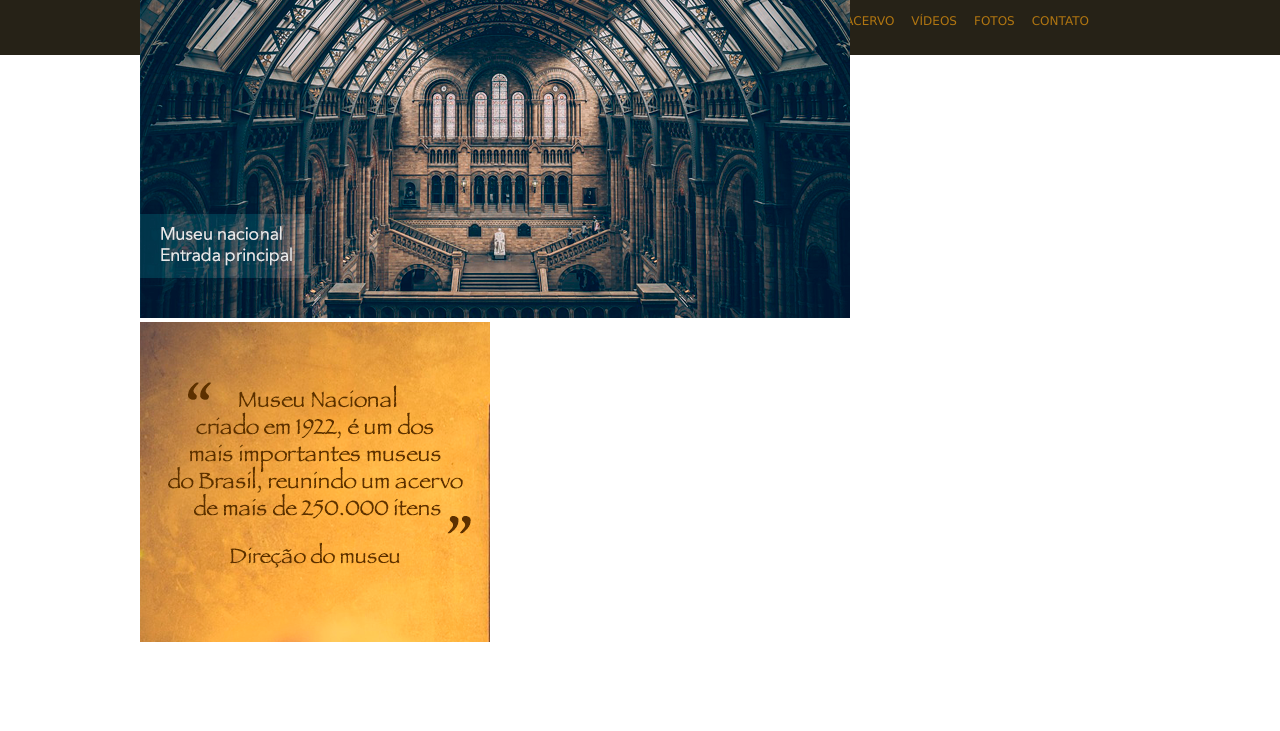
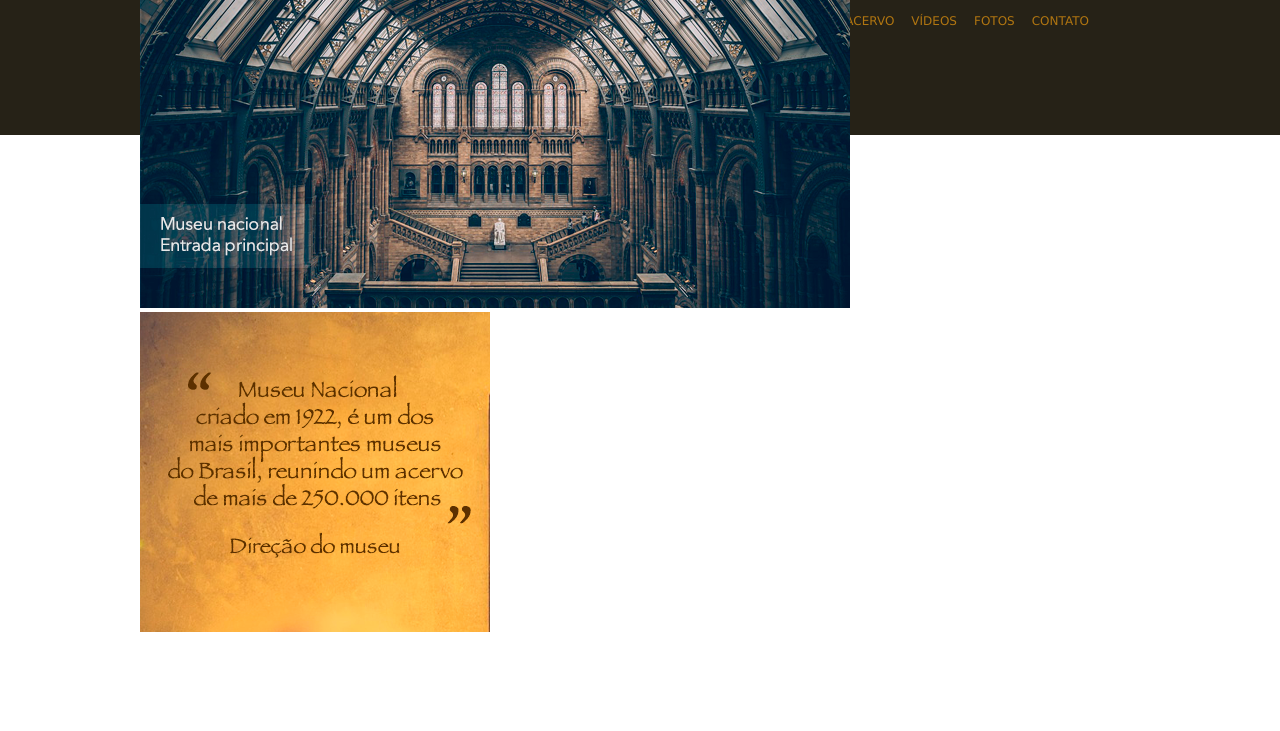
Before and after one commit to BorisPhilipp/HTML-CSS-Deposito-2024, a plain HTML site: page Aula-6/index.html in a window 1280 px wide. Shown: the part 87-818 px from the top of the page. Drawn offline with Linux system fonts and the light colour scheme.

Commit message:
Update style.css

```diff
--- a/Aula-6/assets/style.css
+++ b/Aula-6/assets/style.css
@@ -7,6 +7,7 @@ header{
     background-color: #262217;
 /*     background-image: url(fundo.png); */
     position: absolute;
+    padding-bottom: 80px;
 }
 
 #links img{
@@ -28,7 +29,7 @@ header{
 }
 
 .area_anuncio{
-    padding: 85px 140px;
+    padding: 75px 140px;
     position: relative;
 }
 
```
